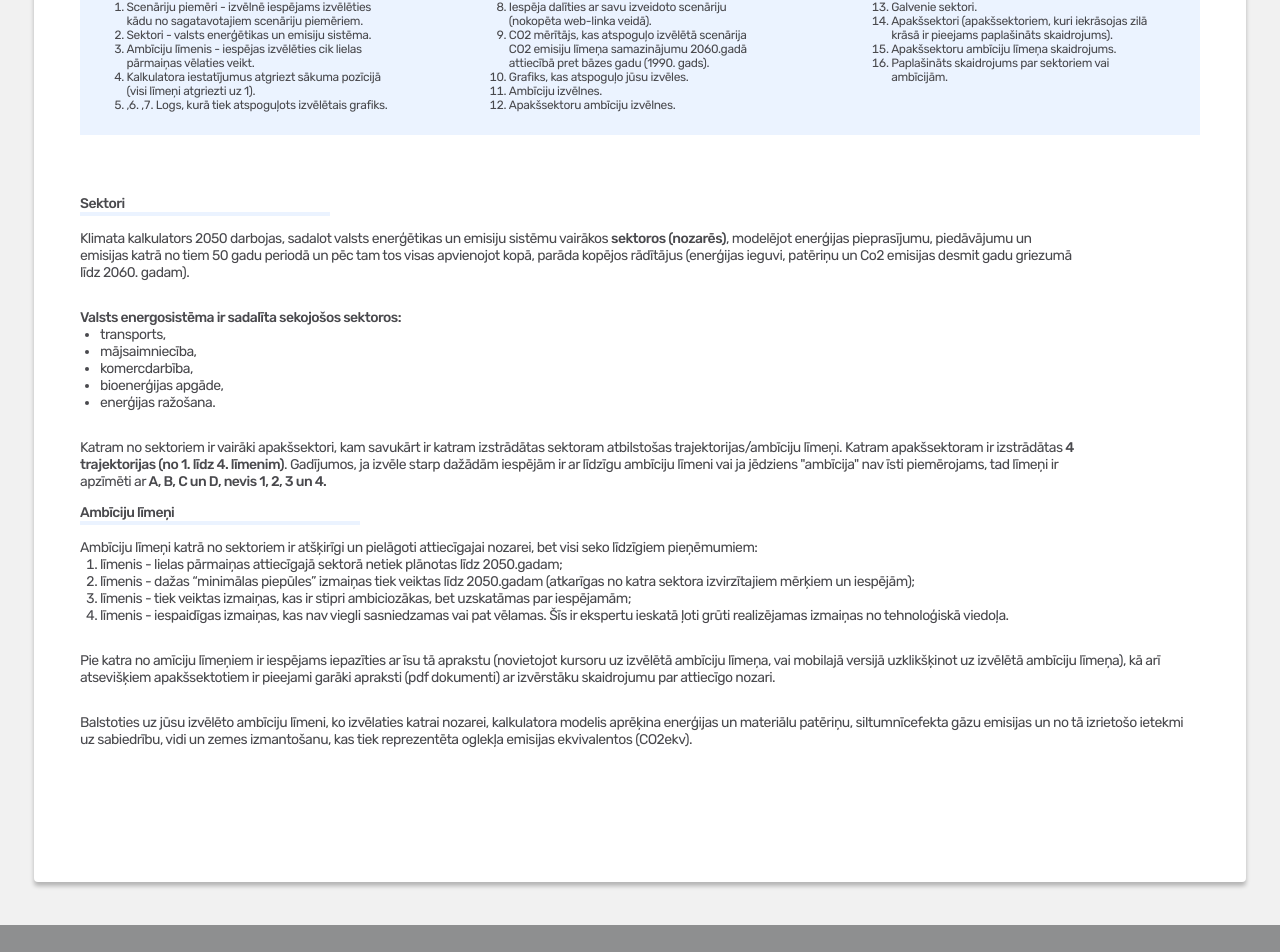
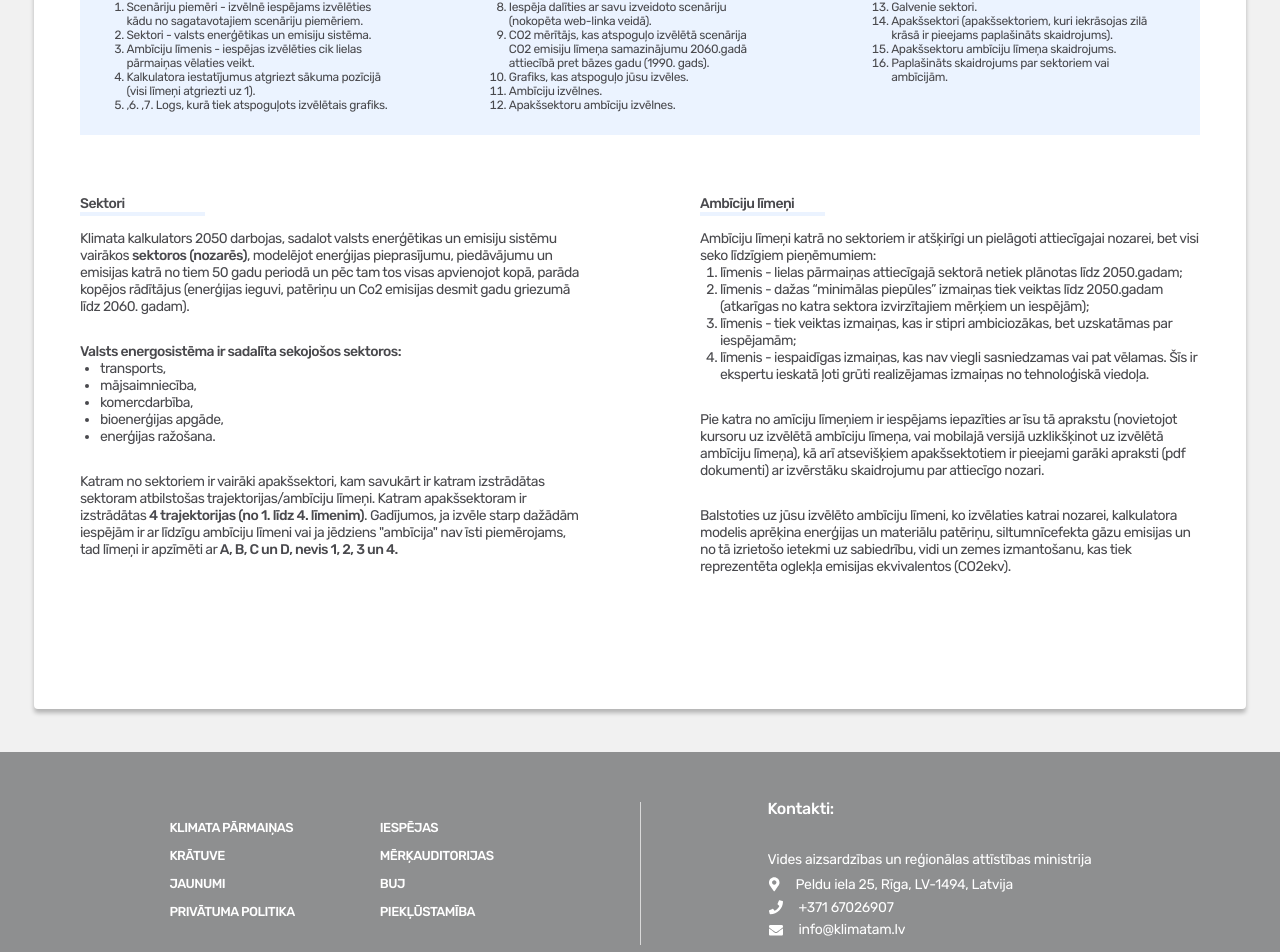
Before and after one commit to KristianaTR/Climate_Calculator_LV, a Vue app in the folder Front-end/LV_Calculator_Front-end/: page /ka-lietot/kalkulatora-uzbuve in a window 1280 px wide. Shown: the part 884-1836 px from the top of the page. Built offline with nearby package versions, Linux system fonts and the light colour scheme.

Commit message:
adjusted content Calc-stucture -- small changes

```diff
--- a/Front-end/LV_Calculator_Front-end/src/assets/styles/_viewChildCalcStructure.scss
+++ b/Front-end/LV_Calculator_Front-end/src/assets/styles/_viewChildCalcStructure.scss
@@ -129,7 +129,10 @@
             }
         }
         &:last-child {
-            flex-direction: row;
+            flex-direction: row!important;
+            @media screen and (max-width:$viewport-width-tablet-max) {
+                flex-direction: column!important;
+            }
             .content-block {
                 &__text-container {
                     &:first-child {
```
